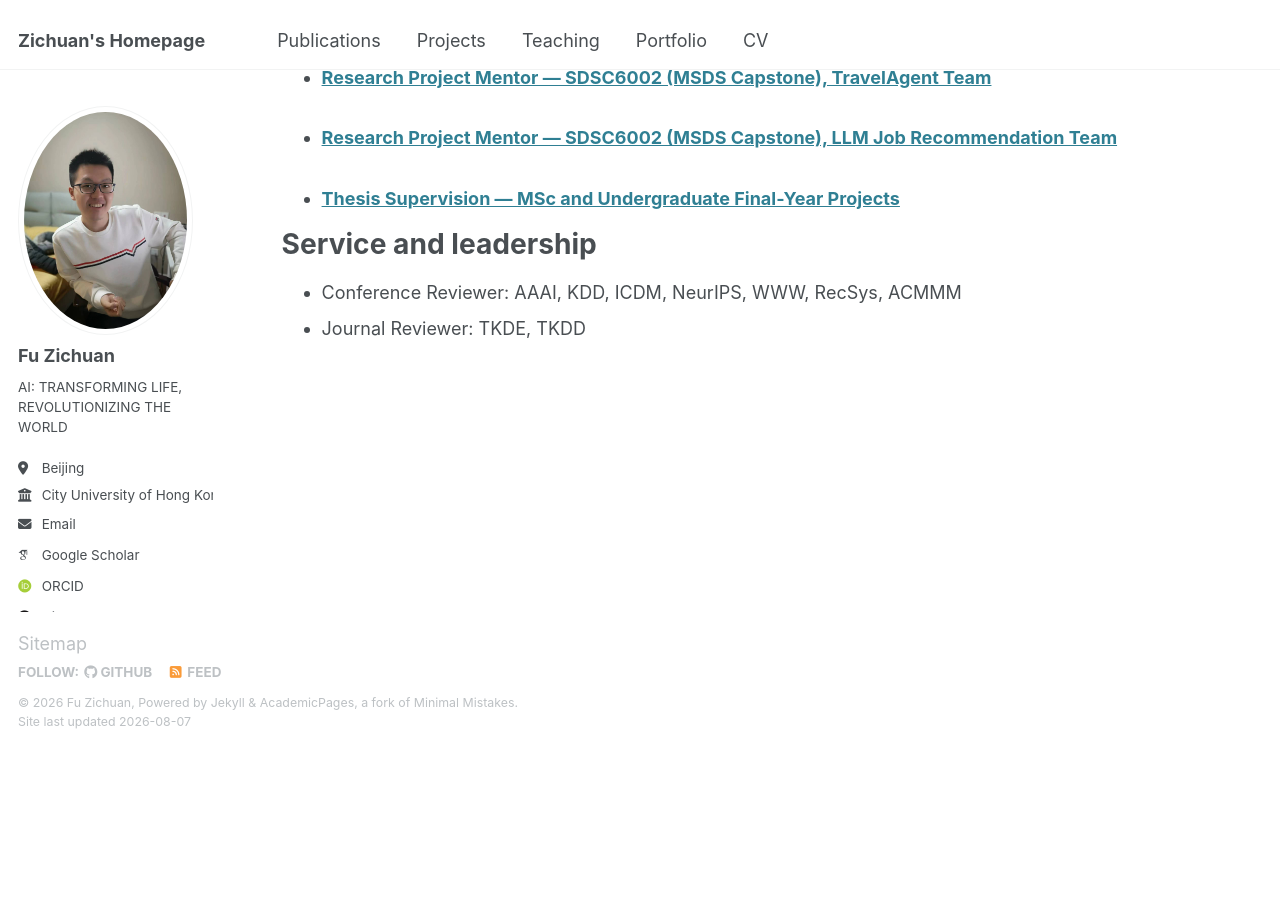
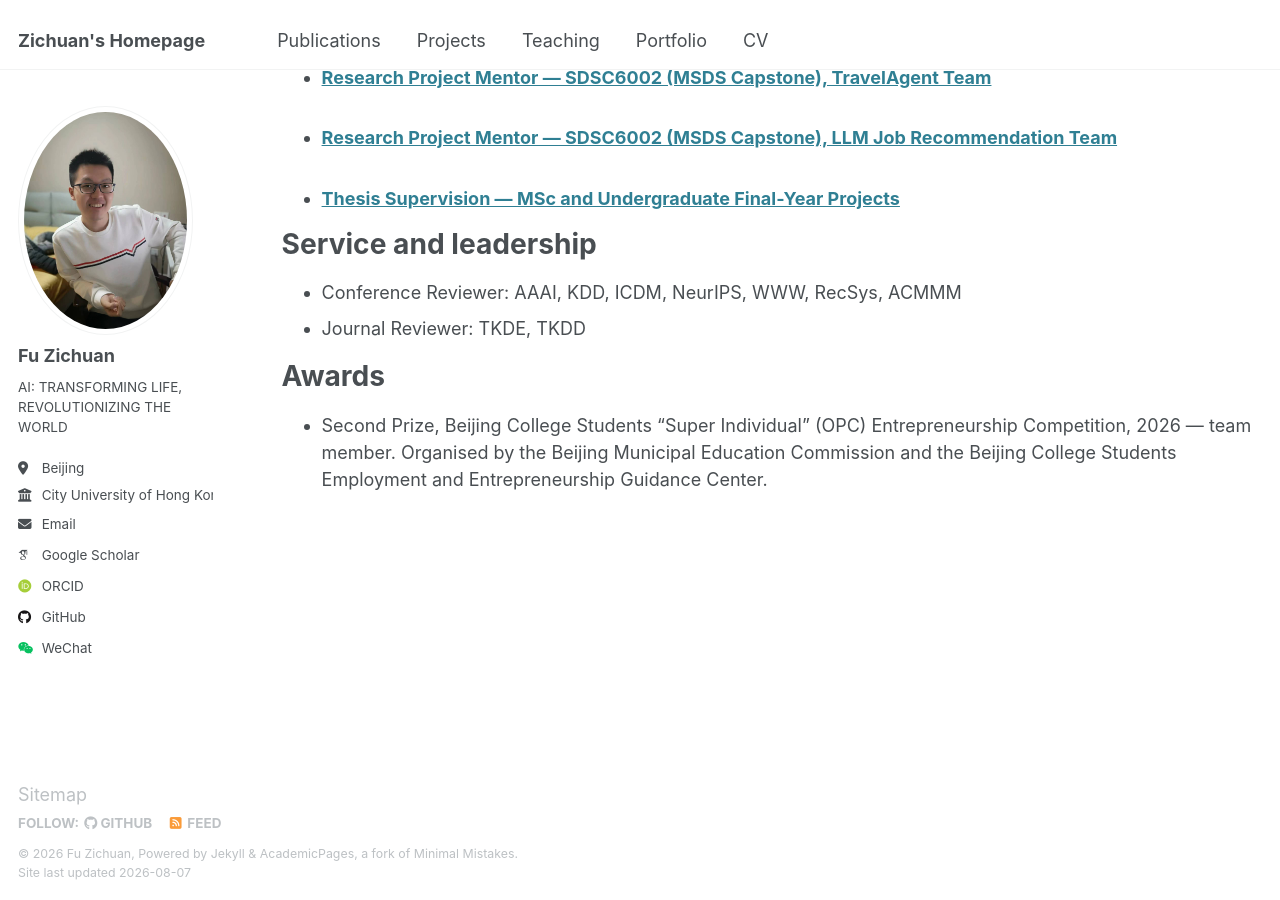
Before and after one commit to Fzkuji/fzkuji.github.io, a Jekyll site: the page built from _pages/cv.md, in a window 1280 px wide and 900 px high, scrolled down 2840 px. Built offline with Jekyll 4.4.1, drawn with Linux system fonts in a browser that asks for light colours; some web fonts are replaced; before the commit the page ends 3590 px from its top, so only the background shows below that.

Commit message:
Add an Awards section to the CV
Second Prize at the Beijing OPC entrepreneurship competition, listed as a
team member — the official list names Zhang Chuyu as the project lead.
Placed at the foot of the CV rather than on the homepage.

```diff
--- a/_pages/cv.md
+++ b/_pages/cv.md
@@ -68,3 +68,7 @@ Service and leadership
 ======
 * Conference Reviewer: AAAI, KDD, ICDM, NeurIPS, WWW, RecSys, ACMMM
 * Journal Reviewer: TKDE, TKDD
+
+Awards
+======
+* Second Prize, Beijing College Students "Super Individual" (OPC) Entrepreneurship Competition, 2026 — team member. Organised by the Beijing Municipal Education Commission and the Beijing College Students Employment and Entrepreneurship Guidance Center.
```
